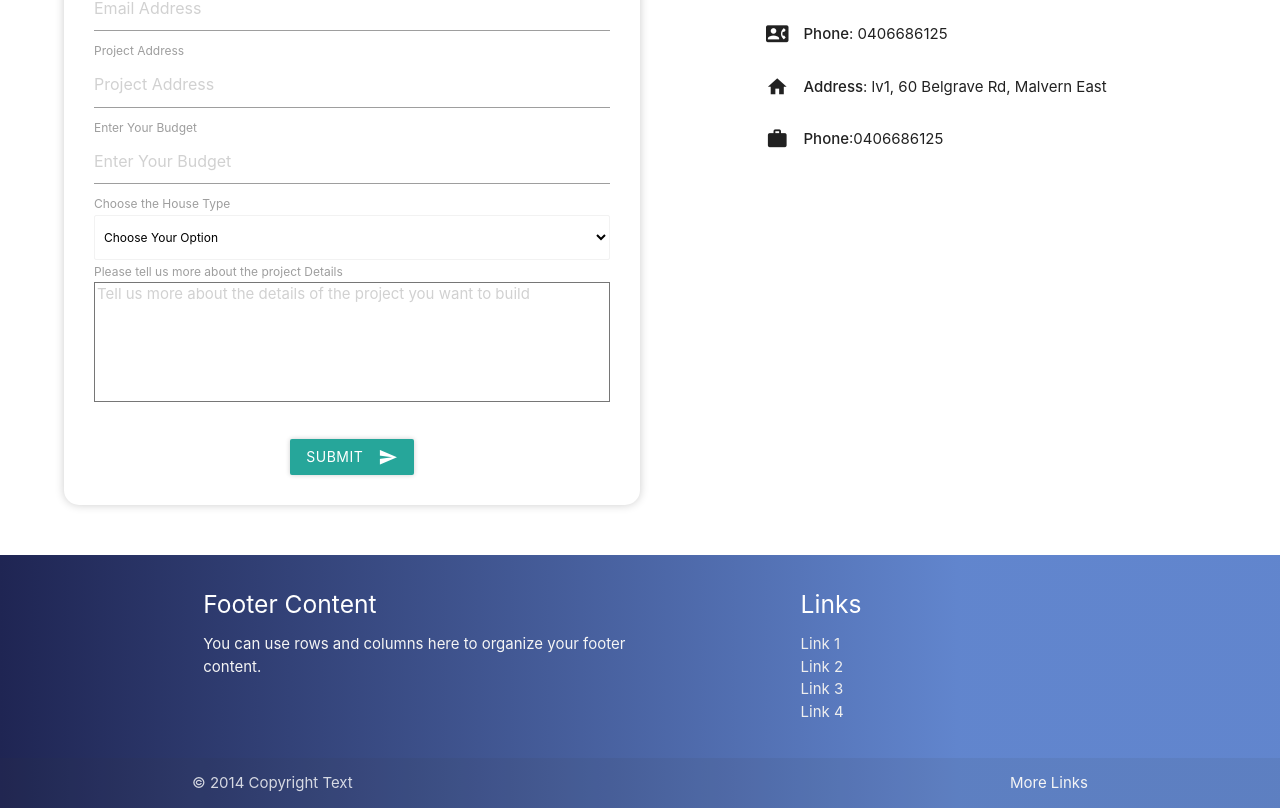
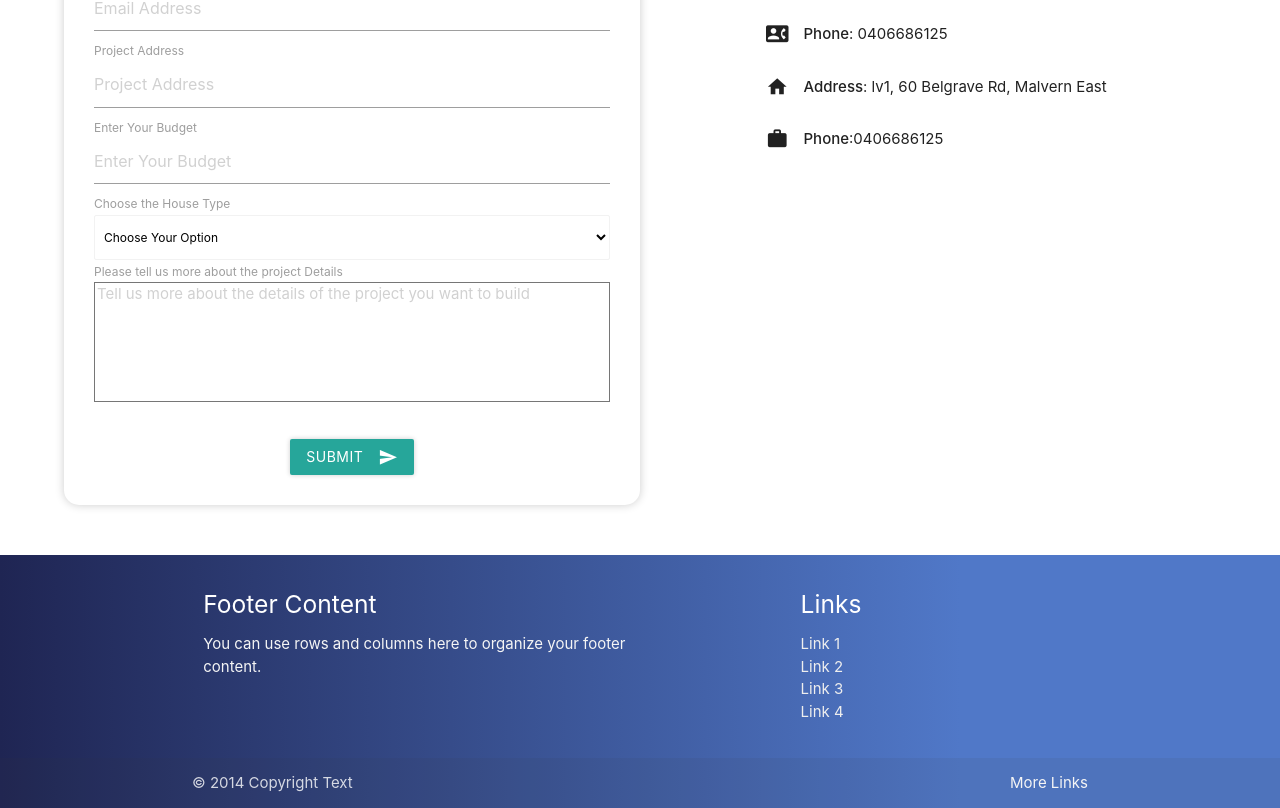
Before and after one commit to HarryHoo23/BuilderWebsite, a React (Create React App) app: page /build-with-us in a window 1280 px wide. Shown: the part 704-1512 px from the top of the page. Built offline with nearby package versions, Linux system fonts and the light colour scheme.

Commit message:
change container

```diff
--- a/src/Components/Container.js
+++ b/src/Components/Container.js
@@ -9,4 +9,7 @@ export const Container = styled.div`
     @media only screen and (min-width: 993px) {
         width: 90%;
     }
+    @media only screen and (max-width: 600px) {
+        width: 90%;
+    }
 `
--- a/src/Components/Footer.js
+++ b/src/Components/Footer.js
@@ -4,7 +4,7 @@ import React from 'react';
 
 const Footer = () => {
     return(
-        <footer className="page-footer" style={{background:'linear-gradient(90deg,rgba(31,37,83,1) 0%,rgba(80,120,200,0.9) 75%)'}}>
+        <footer className="page-footer" style={{background:'linear-gradient(90deg,rgba(31,37,83,1) 0%,rgba(80,120,200,1) 75%)'}}>
           <div className="container">
             <div className="row">
               <div className="col l6 s12">
```
